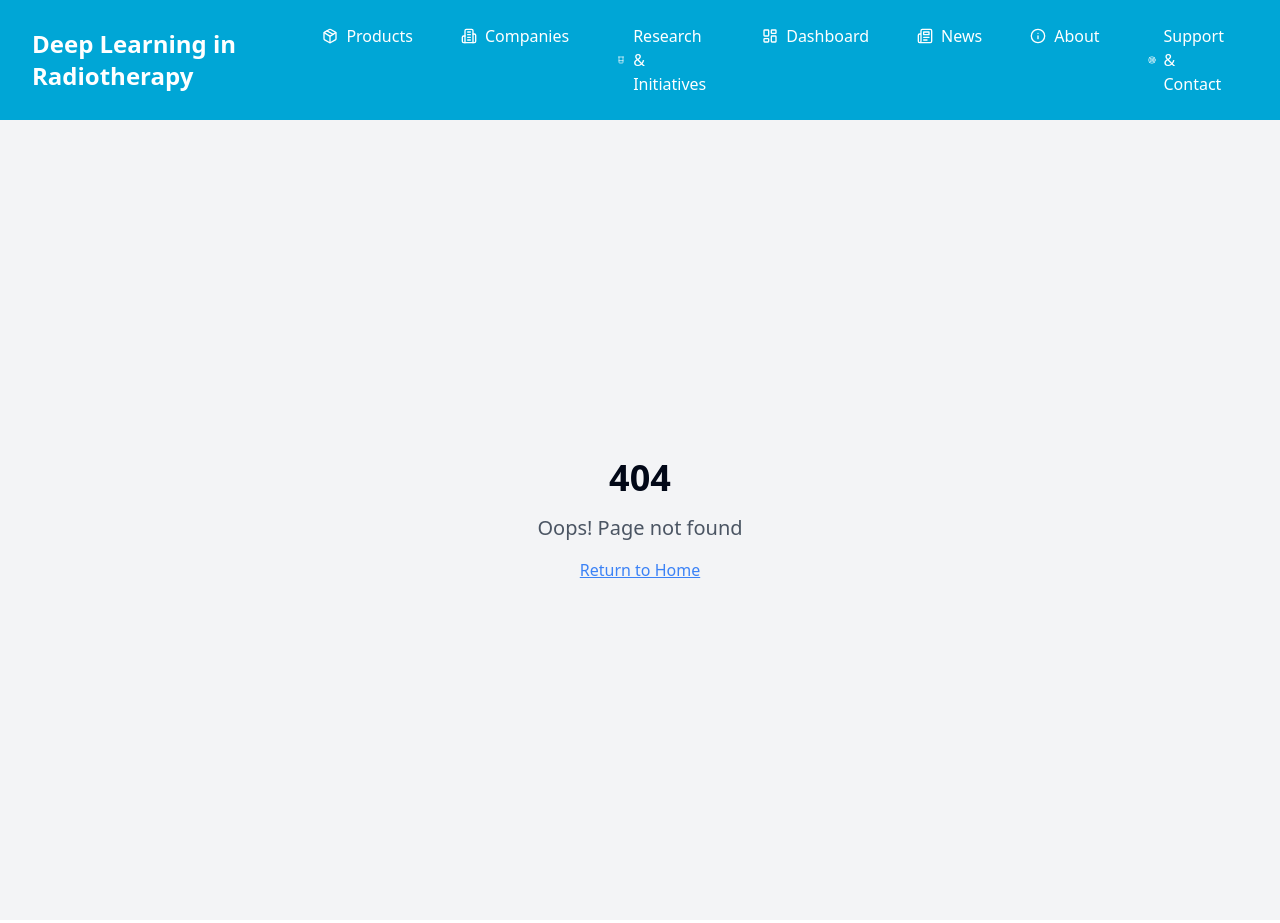
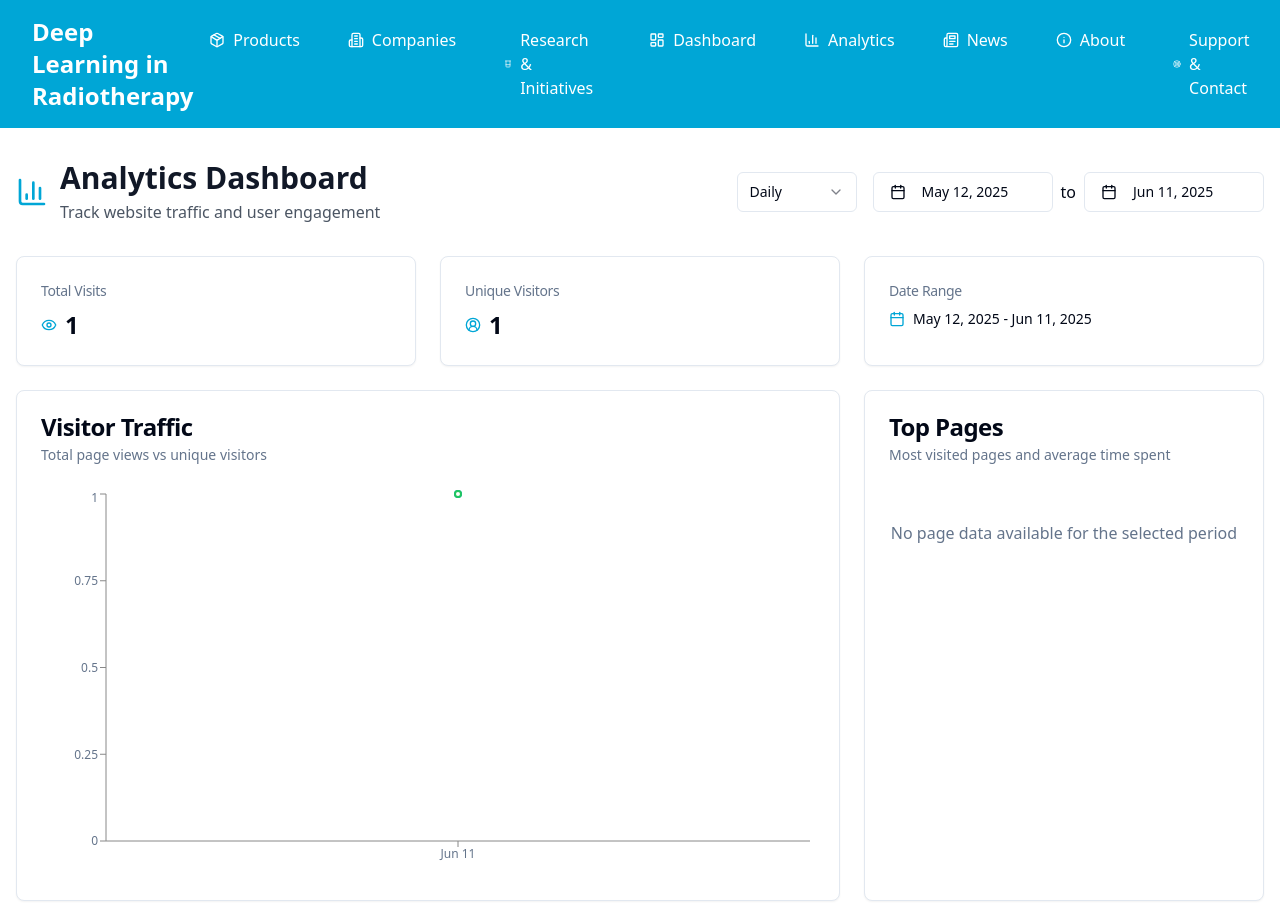
Before and after one commit to DLinRT-eu/website, a React (Vite) app: page /analytics in a window 1280 px wide. Before the commit this address had no page. Shown: the top 923 px of the page. Built offline with nearby package versions, Linux system fonts and the light colour scheme.

Commit message:
feat: Implement analytics page
Create a new page to display analytics data, including monthly viewers and history, using existing analytics components and data. Add the new page to the application routes and navigation.

```diff
--- a/src/App.tsx
+++ b/src/App.tsx
@@ -4,6 +4,7 @@ import { Toaster as Sonner } from "@/components/ui/sonner";
 import { TooltipProvider } from "@/components/ui/tooltip";
 import { QueryClient, QueryClientProvider } from "@tanstack/react-query";
 import { BrowserRouter, Routes, Route } from "react-router-dom";
+import { AnalyticsProvider } from "./providers/AnalyticsProvider";
 import Header from "./components/Header";
 import Index from "./pages/Index";
 import NotFound from "./pages/NotFound";
@@ -22,6 +23,7 @@ import PrivacyPolicy from "./pages/PrivacyPolicy";
 import TermsOfUse from "./pages/TermsOfUse";
 import ReviewDashboard from "./pages/ReviewDashboard";
 import ProductReview from "./pages/ProductReview";
+import Analytics from "./pages/Analytics";
 
 // Create a client
 const queryClient = new QueryClient({
@@ -39,6 +41,7 @@ const App = () => (
       <Toaster />
       <Sonner />
       <BrowserRouter>
+        <AnalyticsProvider>
           <Header />
           <Routes>
             <Route path="/" element={<Index />} />
@@ -52,6 +55,7 @@ const App = () => (
             <Route path="support" element={<Support />} />
             <Route path="news/:id" element={<NewsDetail />} />
             <Route path="dashboard" element={<Dashboard />} />
+            <Route path="analytics" element={<Analytics />} />
             <Route path="timeline" element={<Timeline />} />
             <Route path="review" element={<ReviewDashboard />} />
             <Route path="review/:id" element={<ProductReview />} />
@@ -59,6 +63,7 @@ const App = () => (
             <Route path="terms-of-use" element={<TermsOfUse />} />
             <Route path="*" element={<NotFound />} />
           </Routes>
+        </AnalyticsProvider>
       </BrowserRouter>
     </TooltipProvider>
   </QueryClientProvider>
--- a/src/components/Header.tsx
+++ b/src/components/Header.tsx
@@ -1,6 +1,6 @@
 
 import { Link } from 'react-router-dom';
-import { Package, Building2, Newspaper, Users, LifeBuoy, LayoutDashboard, Beaker, Info } from 'lucide-react';
+import { Package, Building2, Newspaper, Users, LifeBuoy, LayoutDashboard, Beaker, Info, BarChart3 } from 'lucide-react';
 import MobileNav from './MobileNav';
 
 const Header = () => {
@@ -45,6 +45,12 @@ const Header = () => {
               </Link>
             </li>
             <li>
+              <Link to="/analytics" className="flex items-center px-4 py-2 hover:text-white/90">
+                <BarChart3 className="w-4 h-4 mr-2" />
+                Analytics
+              </Link>
+            </li>
+            <li>
               <Link to="/news" className="flex items-center px-4 py-2 hover:text-white/90">
                 <Newspaper className="w-4 h-4 mr-2" />
                 News
--- /dev/null
+++ b/src/pages/Analytics.tsx
@@ -0,0 +1,117 @@
+
+import React, { useState, useEffect, useMemo } from 'react';
+import { subDays, format } from 'date-fns';
+import analyticsTracker from '@/services/analytics';
+import { DailyVisitData } from '@/services/analytics/types';
+import AnalyticsSummaryCards from '@/components/analytics/AnalyticsSummaryCards';
+import VisitorTrafficChart from '@/components/analytics/VisitorTrafficChart';
+import TopPagesTable from '@/components/analytics/TopPagesTable';
+import DateRangeSelector from '@/components/analytics/DateRangeSelector';
+import ChartViewSelector from '@/components/analytics/ChartViewSelector';
+import { Card, CardContent, CardHeader, CardTitle } from '@/components/ui/card';
+import { BarChart3 } from 'lucide-react';
+import SEO from '@/components/SEO';
+
+const Analytics = () => {
+  const [dateRange, setDateRange] = useState({
+    startDate: subDays(new Date(), 30),
+    endDate: new Date()
+  });
+  const [chartView, setChartView] = useState<'daily' | 'weekly' | 'monthly'>('daily');
+  const [analyticsData, setAnalyticsData] = useState<Record<string, DailyVisitData>>({});
+
+  // Load analytics data
+  useEffect(() => {
+    const startDateStr = format(dateRange.startDate, 'yyyy-MM-dd');
+    const endDateStr = format(dateRange.endDate, 'yyyy-MM-dd');
+    const data = analyticsTracker.getAnalytics(startDateStr, endDateStr);
+    setAnalyticsData(data);
+  }, [dateRange]);
+
+  // Calculate summary metrics
+  const summaryMetrics = useMemo(() => {
+    const totalVisits = Object.values(analyticsData).reduce((sum, day) => sum + day.totalVisits, 0);
+    const uniqueVisitors = Object.values(analyticsData).reduce((sum, day) => sum + day.uniqueVisitors, 0);
+
+    return {
+      totalVisits,
+      uniqueVisitors
+    };
+  }, [analyticsData]);
+
+  // Prepare chart data
+  const chartData = useMemo(() => {
+    return Object.values(analyticsData)
+      .sort((a, b) => new Date(a.date).getTime() - new Date(b.date).getTime())
+      .map(day => ({
+        date: day.date,
+        visits: day.totalVisits,
+        uniqueVisitors: day.uniqueVisitors
+      }));
+  }, [analyticsData]);
+
+  // Get top pages
+  const topPages = useMemo(() => {
+    const startDateStr = format(dateRange.startDate, 'yyyy-MM-dd');
+    const endDateStr = format(dateRange.endDate, 'yyyy-MM-dd');
+    return analyticsTracker.getTopPages(startDateStr, endDateStr, 10);
+  }, [dateRange]);
+
+  return (
+    <>
+      <SEO
+        title="Analytics - Deep Learning in Radiotherapy"
+        description="Website analytics and traffic insights for Deep Learning in Radiotherapy platform"
+        keywords="analytics, traffic, website statistics, page views, visitors"
+      />
+
+      <div className="container mx-auto px-4 py-8">
+        <div className="flex items-center justify-between mb-8">
+          <div className="flex items-center space-x-3">
+            <BarChart3 className="h-8 w-8 text-[#00A6D6]" />
+            <div>
+              <h1 className="text-3xl font-bold text-gray-900">Analytics Dashboard</h1>
+              <p className="text-gray-600 mt-1">Track website traffic and user engagement</p>
+            </div>
+          </div>
+
+          <div className="flex items-center space-x-4">
+            <ChartViewSelector chartView={chartView} setChartView={setChartView} />
+            <DateRangeSelector dateRange={dateRange} setDateRange={setDateRange} />
+          </div>
+        </div>
+
+        {/* Summary Cards */}
+        <AnalyticsSummaryCards
+          totalVisits={summaryMetrics.totalVisits}
+          uniqueVisitors={summaryMetrics.uniqueVisitors}
+          dateRange={dateRange}
+        />
+
+        {/* Main Content Grid */}
+        <div className="grid grid-cols-1 lg:grid-cols-3 gap-6">
+          {/* Traffic Chart */}
+          <VisitorTrafficChart chartData={chartData} />
+
+          {/* Top Pages */}
+          <TopPagesTable topPages={topPages} />
+        </div>
+
+        {/* Privacy Notice */}
+        <Card className="mt-6">
+          <CardHeader>
+            <CardTitle className="text-sm text-muted-foreground">Privacy Notice</CardTitle>
+          </CardHeader>
+          <CardContent>
+            <p className="text-sm text-muted-foreground">
+              This analytics data is stored locally in your browser and does not use cookies or send data to external servers.
+              All visitor tracking is anonymous and privacy-focused.
+            </p>
+          </CardContent>
+        </Card>
+      </div>
+    </>
+  );
+};
+
+export default Analytics;
```
Lines whose indentation alone changed are shown as unchanged.
